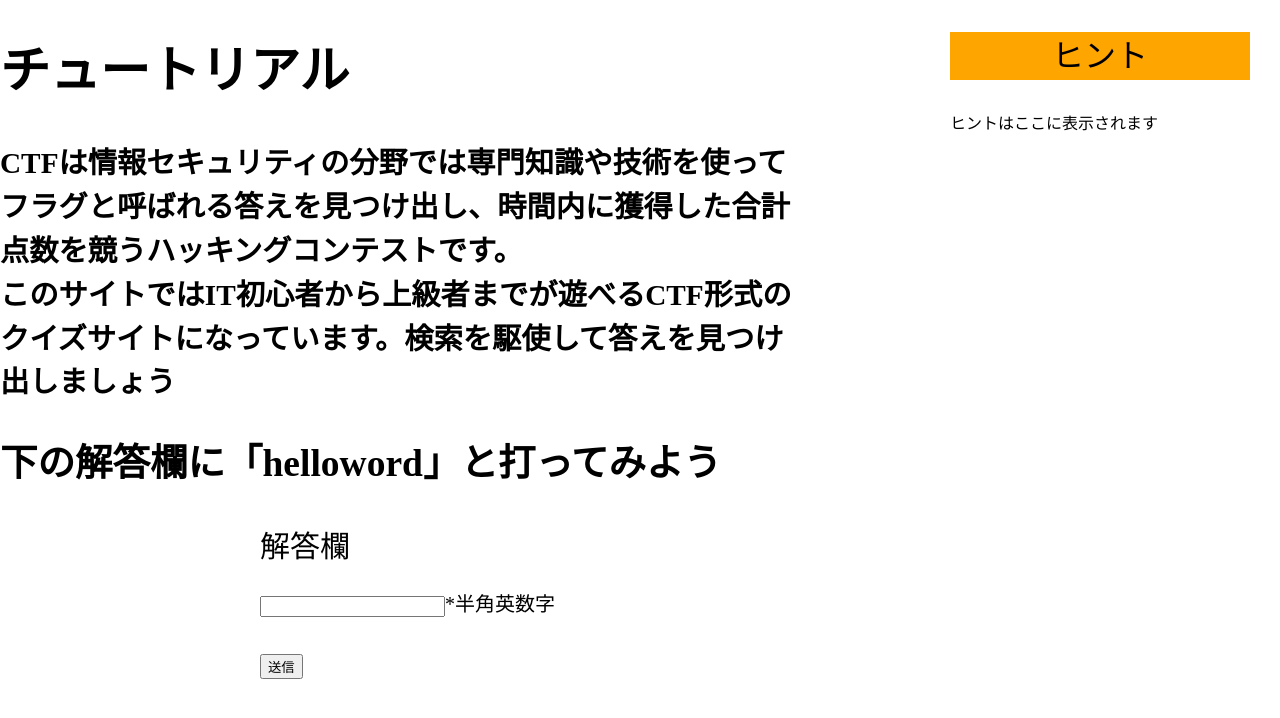
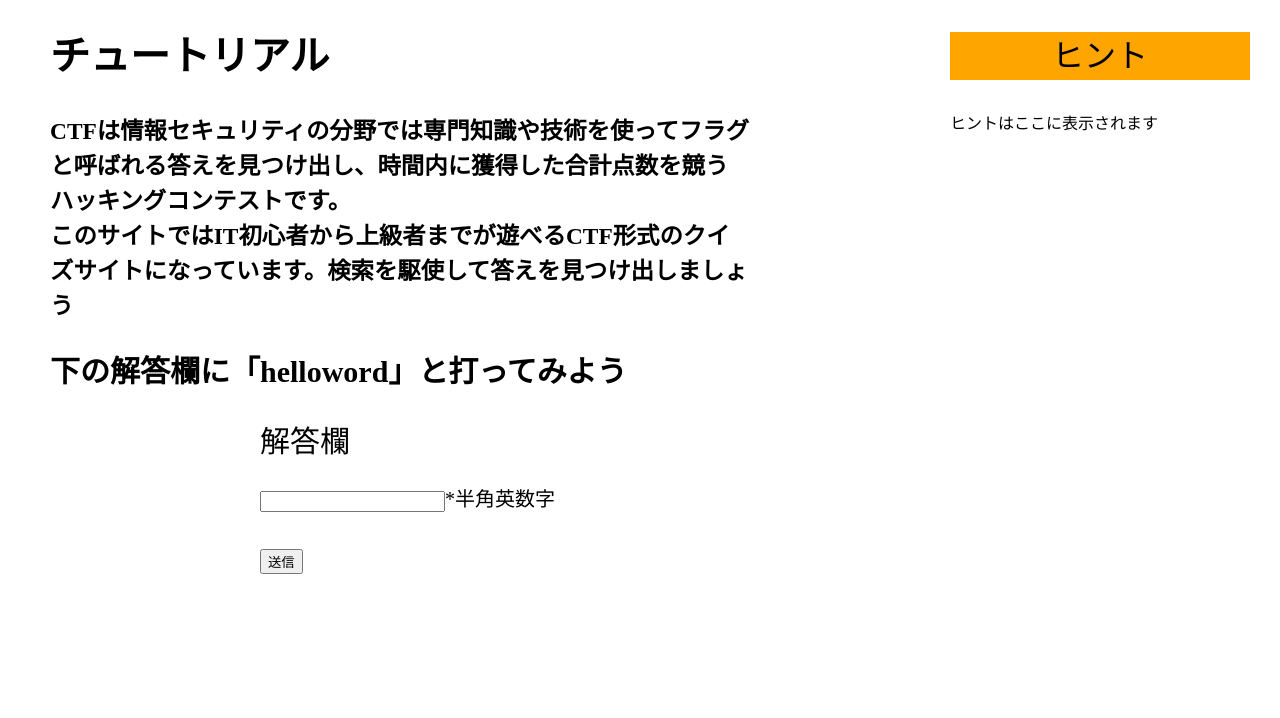
Before and after one commit to miuratomonori/SecurityGame, a PHP site: page /tutorial.html in a window 1280 px wide. Shown: the top 718 px of the page. Run offline with PHP 8.4, Linux system fonts and the light colour scheme.

Commit message:
Update aiueo.css

```diff
--- a/aiueo.css
+++ b/aiueo.css
@@ -92,10 +92,6 @@ body {
 	margin: 17px 0px 10px 150px;
 	font-size: 50px;
 }
-header h2 {
-	padding: 130px 0px 0px 200px;
-	font-size: 20px
-}
 .quiz h3 {
 	padding: 0px 0px 10px 200px;
 	font-size: 20px
@@ -108,3 +104,8 @@ header h2 {
 	text-align:center;
 	font-size:80px;
 }
+.tutorial{
+	width:700px;
+	margin:0 auto 0 auto;
+	font-size:20px;
+}
```
